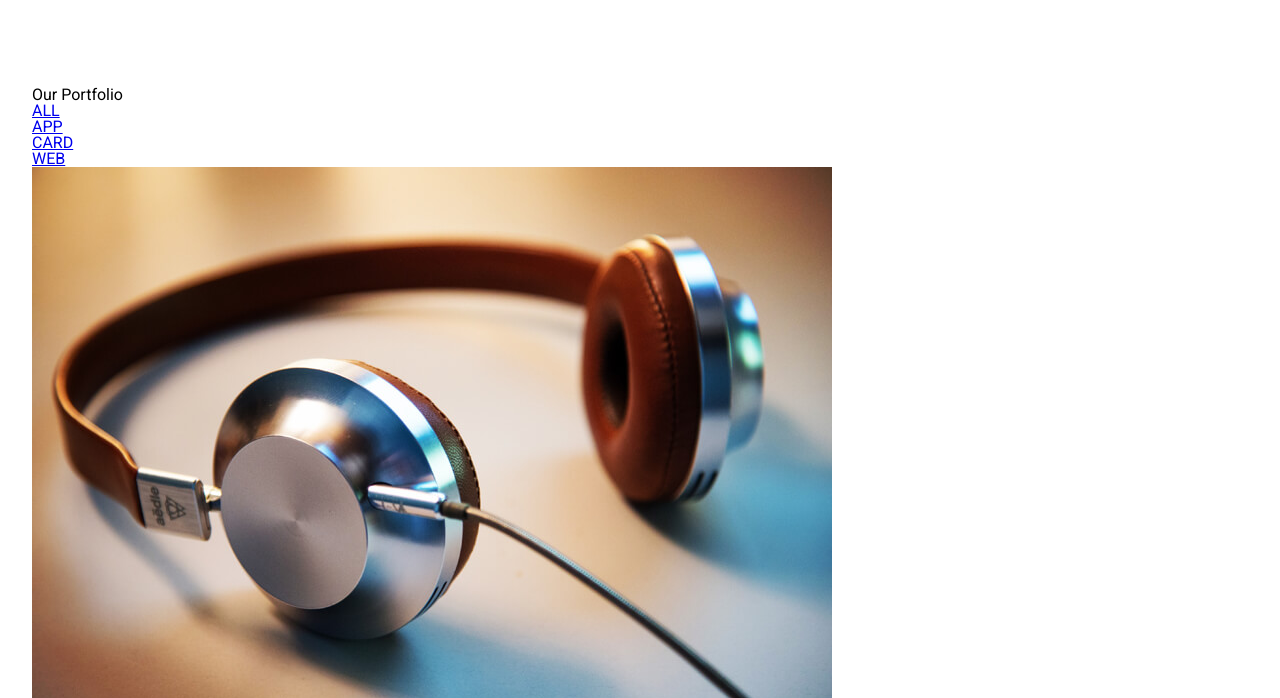
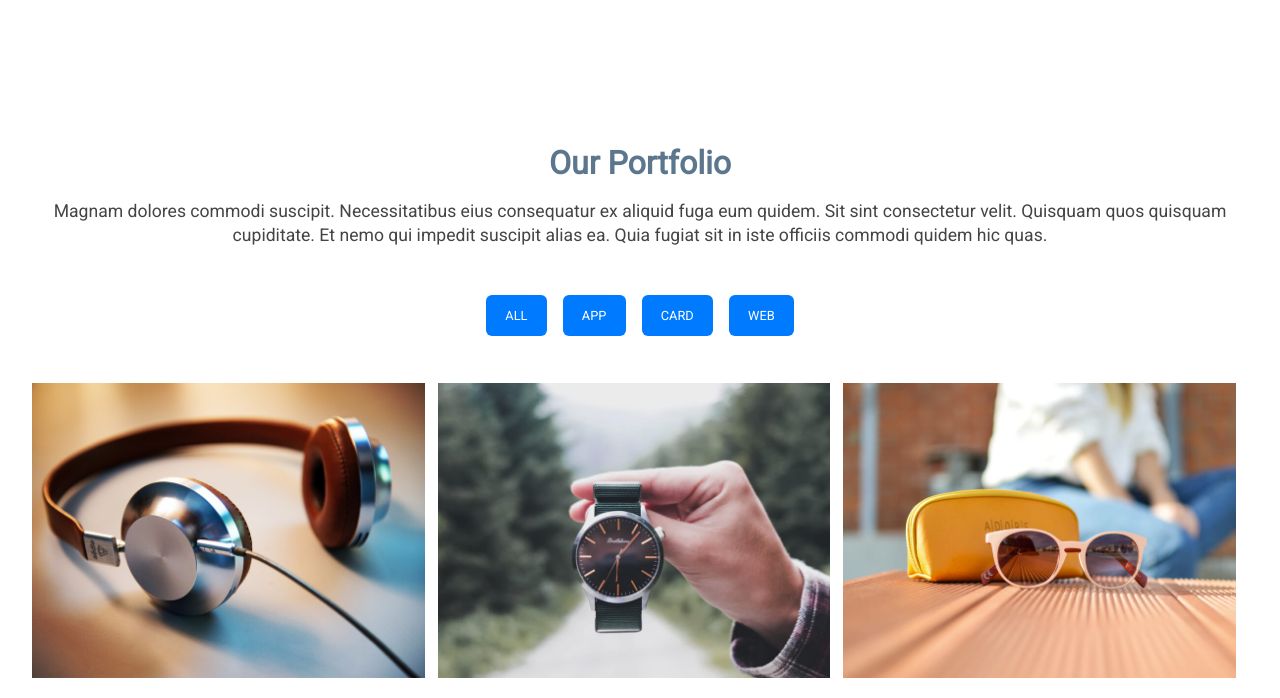
Before and after one commit to Pravin1021/Fabevyresponsive, a plain HTML site: page mambaresponsive/index.html in a window 1280 px wide. Shown: the part 2874-3572 px from the top of the page. Drawn offline with nearby package versions, Linux system fonts and the light colour scheme.

Commit message:
portfolio

```diff
--- a/mambaresponsive/css/style.css
+++ b/mambaresponsive/css/style.css
@@ -918,3 +918,156 @@ body{
 }
 }
 /**service over**/
+.portimg img{
+	width:366px;
+	height:275px;
+}
+.portfolio{
+	padding:60px 0;
+}
+.porthead{
+	text-align:center;
+	padding-bottom:30px;
+}
+.porthead h2{
+	font-size:2rem;
+	color:#5c768d;
+	font-weight:600;
+	margin-bottom:20px;
+}
+.porthead p{
+	color:#444;
+	line-height:1.5rem;
+}
+.portlink{
+	padding:30px 0;
+	margin-bottom:30px;
+}
+.portul li{
+	padding:0 0.5rem;
+}
+.portul{
+	display:flex;
+	justify-content:center;
+
+}
+.portul a{
+	text-decoration:none;
+	padding:0.8rem 1.2rem;
+	background-color:#007aff;
+	color:#fff;
+	border-radius:6px;
+	font-size:0.8rem;
+}
+.portimg{
+	padding-bottom:30px;
+}
+@media(min-width:768px){
+.portimg img{
+	width:366px;
+	height:275px;
+}
+.portfolio{
+	padding:60px 0;
+}
+.porthead{
+	text-align:center;
+	padding-bottom:30px;
+}
+.porthead h2{
+	font-size:2rem;
+	color:#5c768d;
+	font-weight:600;
+	margin-bottom:20px;
+}
+.porthead p{
+	color:#444;
+	line-height:1.5rem;
+	font-size:1.1rem;
+}
+.portlink{
+	padding:30px 0;
+	margin-bottom:30px;
+}
+.portul{
+	display:flex;
+	justify-content:center;
+
+}
+.portul li{
+	padding:0 0.5rem;
+}
+.portul a{
+	text-decoration:none;
+	padding:0.8rem 1.2rem;
+	background-color:#007aff;
+	color:#fff;
+	border-radius:6px;
+	font-size:0.8rem;
+}
+.portflex{
+	display:flex;
+	flex-wrap:wrap;
+	justify-content:space-between;
+	width:100%;
+}
+.portimg{
+	padding-bottom:20px;
+	width:48%;
+}
+}
+@media(min-width:1024px){
+.portimg img{
+	width:97%;
+	height:auto;
+}
+.portfolio{
+	padding:60px 0;
+}
+.porthead{
+	text-align:center;
+	padding-bottom:30px;
+}
+.porthead h2{
+	font-size:2rem;
+	color:#5c768d;
+	font-weight:600;
+	margin-bottom:20px;
+}
+.porthead p{
+	color:#444;
+	line-height:1.5rem;
+	font-size:1.1rem;
+}
+.portlink{
+	padding:30px 0;
+	margin-bottom:30px;
+}
+.portul{
+	display:flex;
+	justify-content:center;
+
+}
+.portul li{
+	padding:0 0.5rem;
+}
+.portul a{
+	text-decoration:none;
+	padding:0.8rem 1.2rem;
+	background-color:#007aff;
+	color:#fff;
+	border-radius:6px;
+	font-size:0.8rem;
+}
+.portflex{
+	display:flex;
+	flex-wrap:wrap;
+	justify-content:space-between;
+	width:100%;
+}
+.portimg{
+	padding-bottom:20px;
+	width:33.3%;
+}
+}
+/**Portfolio over**/
--- a/mambaresponsive/index.html
+++ b/mambaresponsive/index.html
@@ -230,6 +230,7 @@
 			<div class="portcontent">
 				<div class="porthead">
 					<h2>Our Portfolio</h2>
+					<p>Magnam dolores commodi suscipit. Necessitatibus eius consequatur ex aliquid fuga eum quidem. Sit sint consectetur velit. Quisquam quos quisquam cupiditate. Et nemo qui impedit suscipit alias ea. Quia fugiat sit in iste officiis commodi quidem hic quas.</p>
 				</div>
 				<div class="portlink">
 					<ul class="portul">
@@ -281,5 +282,6 @@
 			</div>
 		</div>
 	</section>
+	<!--Portfolio over-->
 </body>
 </html>
```
